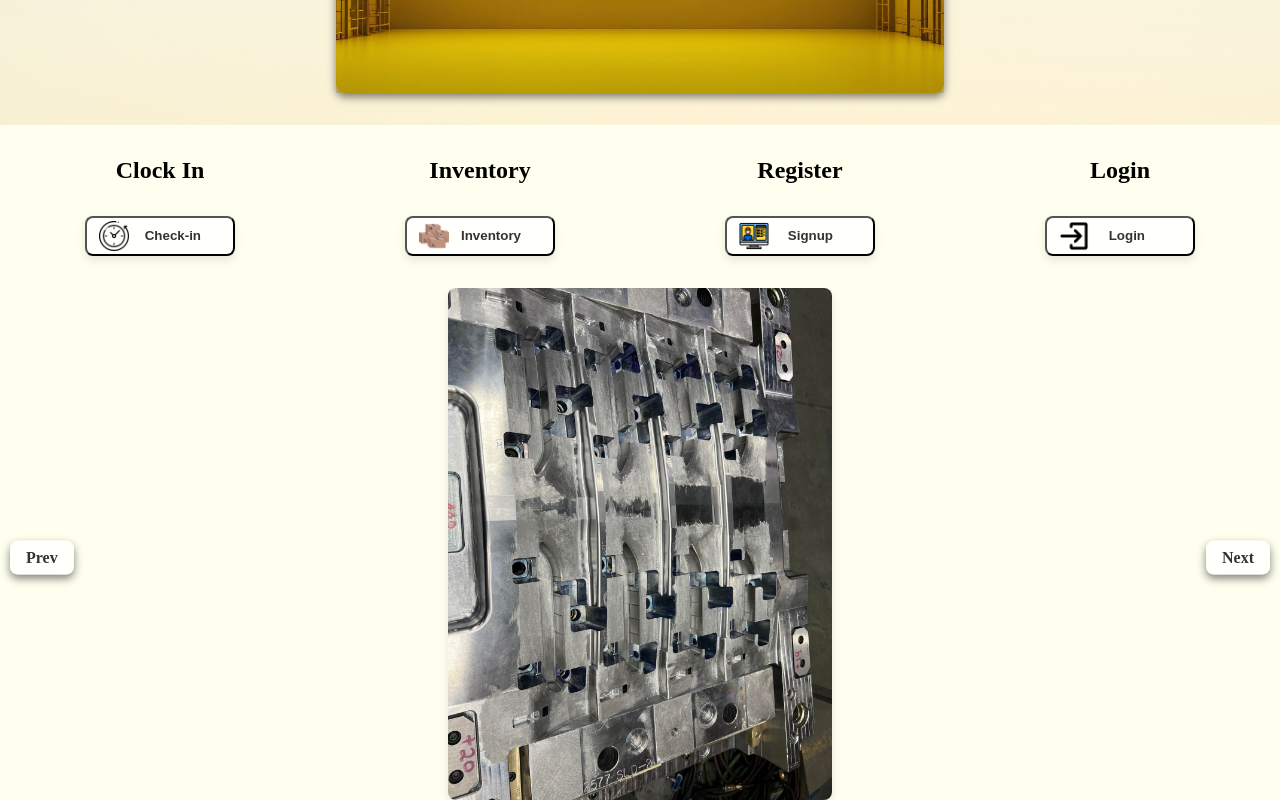
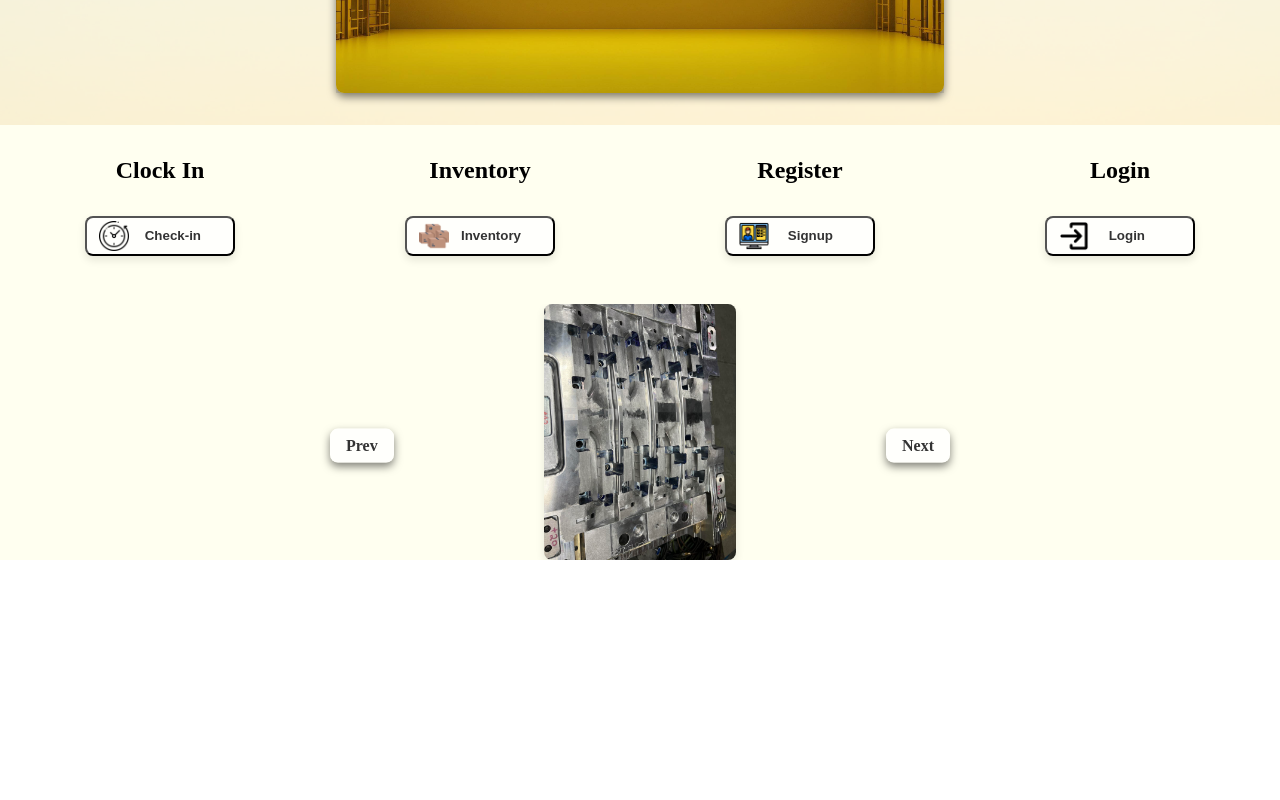
Before and after one commit to hulos1995/StockiStash-Capstone-Project, a React (Vite) app: page / in a window 1280 px wide. Shown: the part 425-1225 px from the top of the page. After the commit the page ends 985 px from the top, so only its background shows below. Built offline with nearby package versions, Linux system fonts and the light colour scheme; a web font is replaced by a local one.

Commit message:
zoom in effect

```diff
--- a/src/components/PageBody/PageBody.jsx
+++ b/src/components/PageBody/PageBody.jsx
@@ -11,6 +11,7 @@ const PageBody = () => {
         <div className="home-container">
           <div className="home-container-clockin">
             <h4 className="home-container-clockin-title">Clock In</h4>
+
             <button className="home-container-clockin-btn">
               <img
                 className="home-container-clockin-img"
--- a/src/components/Slider/Slider.jsx
+++ b/src/components/Slider/Slider.jsx
@@ -8,7 +8,6 @@ import image2 from "../../assets/images/mold-2.jpg";
 import image3 from "../../assets/images/mold-3.jpg";
 import image4 from "../../assets/images/mold-4.jpg";
 import { Navigation, Pagination } from "swiper/modules";
-
 const Slider = () => {
   return (
     <div className="slider">
--- a/src/components/Slider/Slider.scss
+++ b/src/components/Slider/Slider.scss
@@ -6,6 +6,11 @@
   width: 100%;
   position: relative;
   margin-top: 2rem;
+  @include tablet {
+    width: 50%;
+    margin: 0 auto;
+    margin-top: 3rem;
+  }
   &__container {
     width: 100%;
     height: 100%;
@@ -20,6 +25,10 @@
     border-radius: 8px;
     box-shadow: 0 4px 8px rgba(0, 0, 0, 0.1);
     object-fit: cover;
+    transition: transform 0.3s ease-in-out;
+    &:hover {
+      transform: scale(1.5);
+    }
   }
   &__button {
     position: absolute;
```
